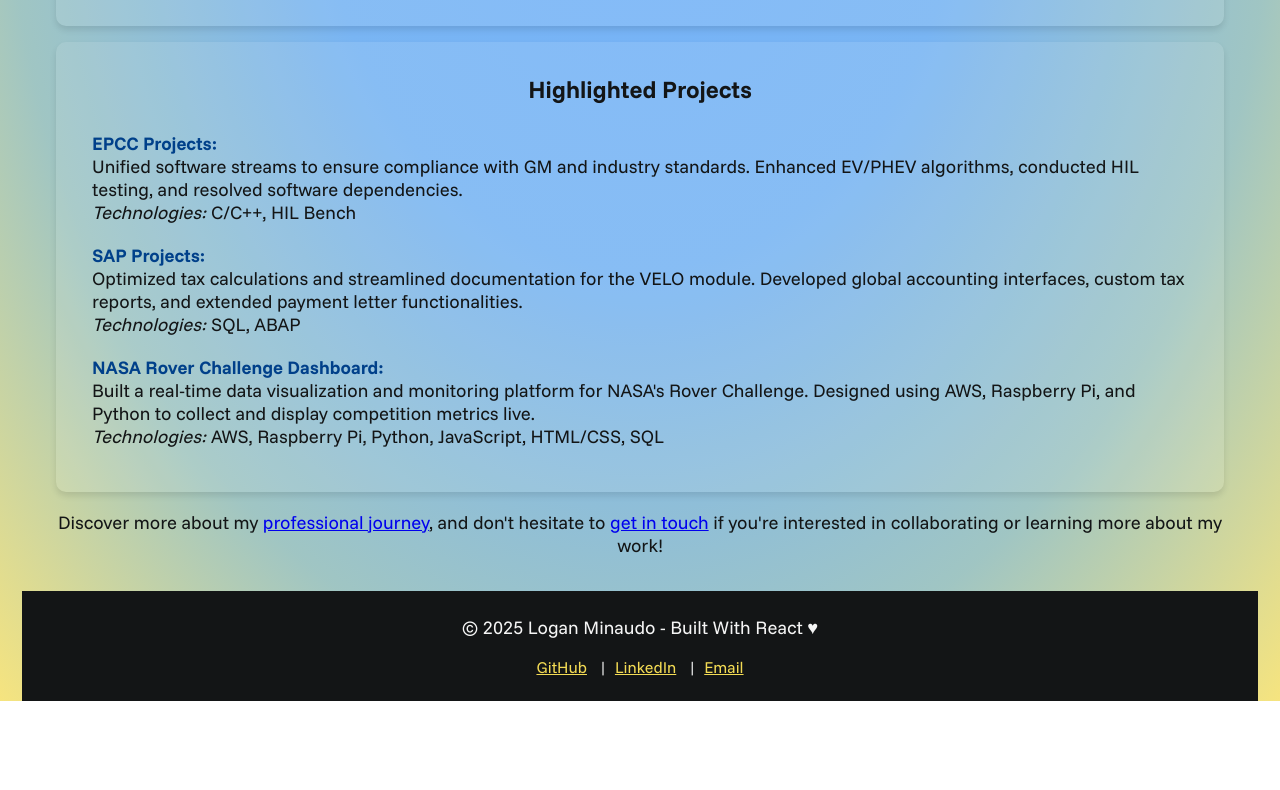
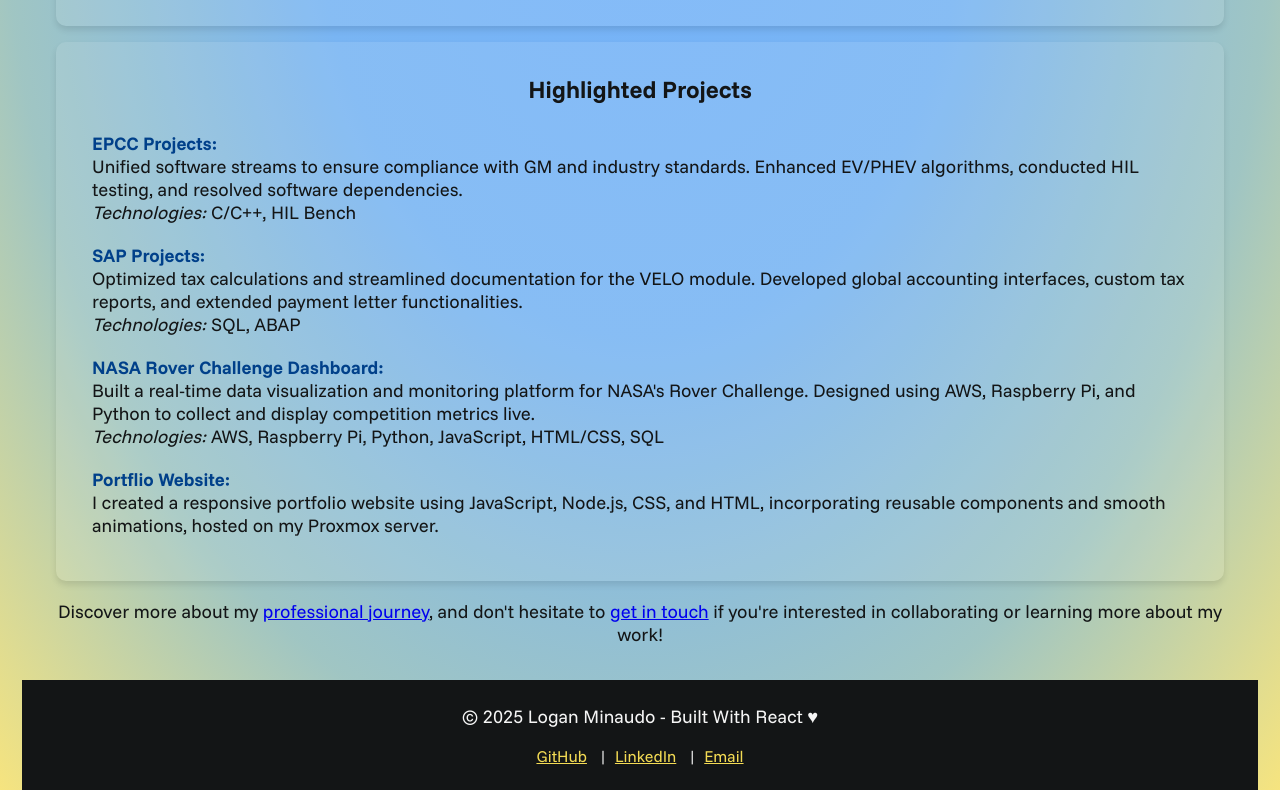
Before and after one commit to lminaudo/portfolio-react, a React (Vite) app: page /about in a window 1280 px wide. Shown: the part 1064-1854 px from the top of the page. Before the commit the page ends 1765 px from the top, so only its background shows below. Built offline with nearby package versions, Linux system fonts and the light colour scheme.

Commit message:
Add Website Project.

```diff
--- a/src/pages/about.tsx
+++ b/src/pages/about.tsx
@@ -92,6 +92,10 @@ const About = () => {
                                 to collect and display competition metrics live.
                                 <br/><em>Technologies: </em> AWS, Raspberry Pi, Python, JavaScript, HTML/CSS, SQL
                             </li>
+                            <li className="projects-list">
+                                <strong>Portflio Website: </strong> I created a responsive portfolio website using JavaScript, Node.js, CSS, and HTML,
+                                incorporating reusable components and smooth animations, hosted on my Proxmox server.
+                            </li>
                         </ul>
                     </section>
                     <Animation animationClass="driving-left">
```
